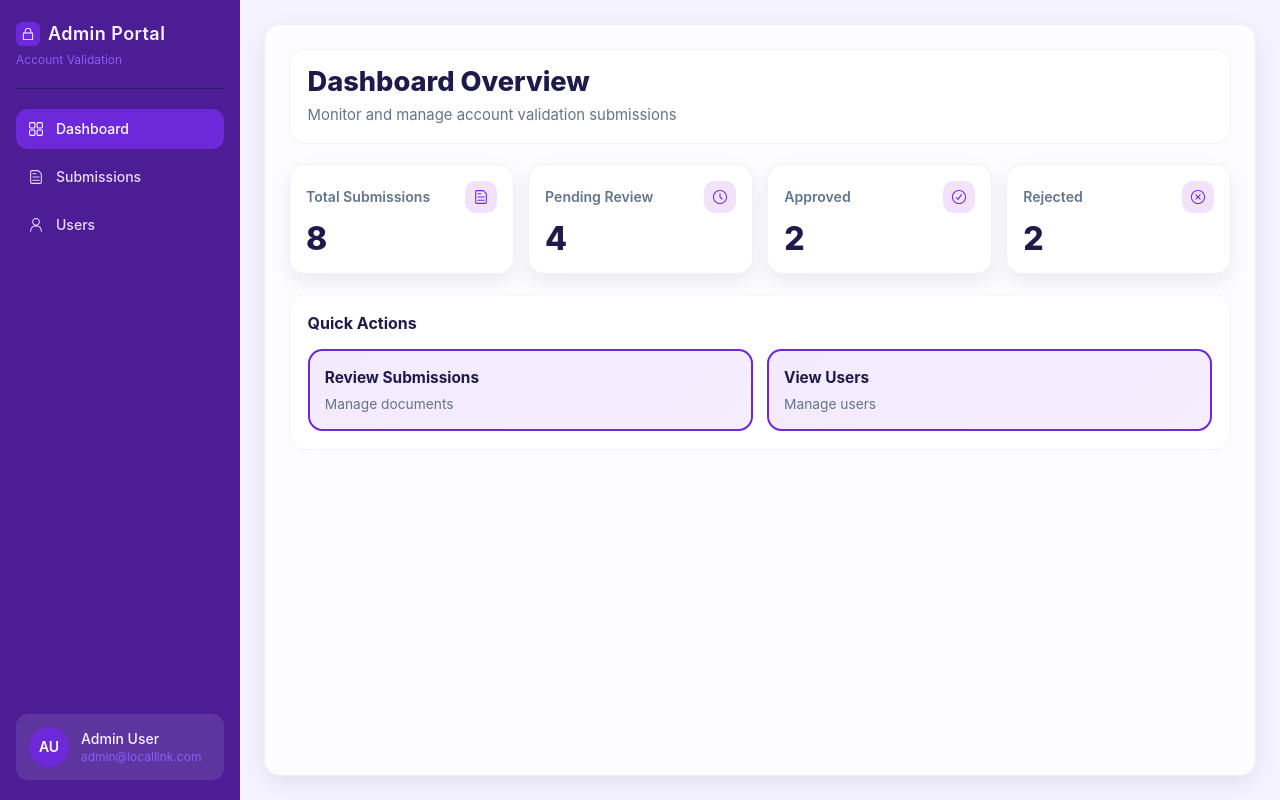
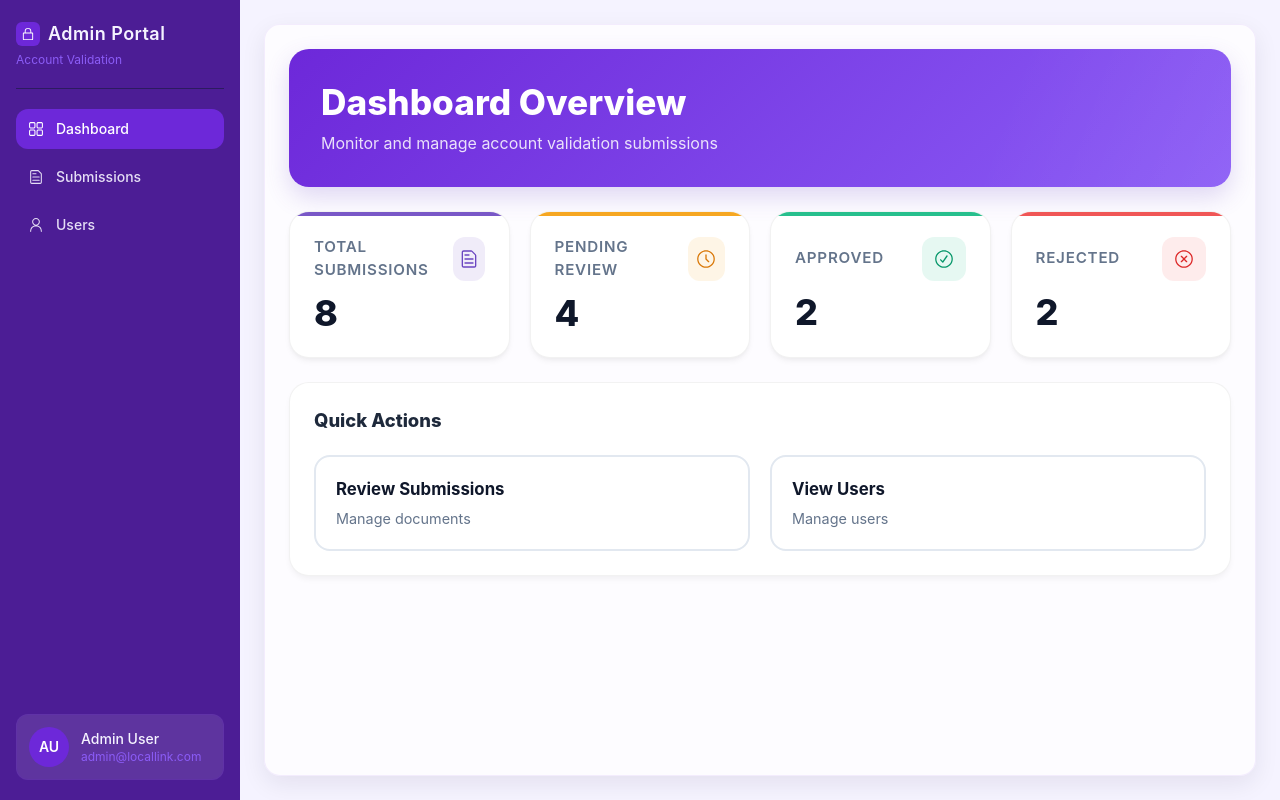
Before and after one commit to KyiPhyuThiriKhaing/CSC105-G09-GenZCoders-LocalLink, a React (Vite) app in the folder locallink-frontend/: page /admin/dashboard in a window 1280 px wide. Built offline with nearby package versions, Linux system fonts and the light colour scheme.

Commit message:
feat: revise admin dashboard ui

```diff
--- a/locallink-frontend/src/components/AdminPageComponents/features/admin/dashboard/AdminDashboardPage.module.css
+++ b/locallink-frontend/src/components/AdminPageComponents/features/admin/dashboard/AdminDashboardPage.module.css
@@ -1,45 +1,106 @@
 .page {
   display: flex;
   flex-direction: column;
-  gap: 1.25rem;
+  gap: 1.5rem;
   width: 100%;
 }
 
 .headerWrap {
-  background: rgba(255, 255, 255, 0.82);
-  border: 1px solid var(--color-ink-border-faint);
-  border-radius: 1rem;
-  padding: 1rem 1.1rem;
+  background: linear-gradient(135deg, var(--color-brand-primary, #6b46c1) 0%, var(--color-brand-accent, #9f7aea) 100%);
+  border-radius: 1.25rem;
+  padding: 2rem;
+  color: white;
+  box-shadow: 0 10px 25px rgba(107, 70, 193, 0.2);
+  position: relative;
+  overflow: hidden;
+}
+
+.headerWrap::after {
+  content: "";
+  position: absolute;
+  top: 0;
+  right: 0;
+  bottom: 0;
+  width: 50%;
+  background: linear-gradient(90deg, transparent, rgba(255, 255, 255, 0.1));
+  transform: skewX(-20deg) translateX(50%);
 }
 
 .headerTitle {
   margin: 0;
-  color: var(--color-ink-strong);
-  font-size: clamp(1.2rem, 2.2vw, 1.7rem);
+  color: white;
+  font-size: clamp(1.5rem, 3vw, 2.2rem);
   line-height: 1.2;
   font-weight: 800;
+  position: relative;
+  z-index: 1;
 }
 
 .headerSubtitle {
-  margin: 0.35rem 0 0;
-  color: var(--color-text-muted);
-  font-size: 0.93rem;
+  margin: 0.5rem 0 0;
+  color: rgba(255, 255, 255, 0.85);
+  font-size: 1rem;
+  position: relative;
+  z-index: 1;
 }
 
 .statsGrid {
   display: grid;
   grid-template-columns: repeat(4, minmax(0, 1fr));
-  gap: 0.9rem;
+  gap: 1.25rem;
 }
 
 .statCard {
-  background: #fff;
-  border: 1px solid var(--color-ink-border-faint);
-  border-radius: 1rem;
-  box-shadow: 0 8px 20px rgba(31, 18, 51, 0.08);
-  padding: 1rem;
+  background: #ffffff;
+  border: 1px solid rgba(0, 0, 0, 0.05);
+  border-radius: 1.25rem;
+  box-shadow: 0 4px 6px -1px rgba(0, 0, 0, 0.05), 0 2px 4px -1px rgba(0, 0, 0, 0.03);
+  padding: 1.5rem;
   display: grid;
-  gap: 0.55rem;
+  gap: 0.75rem;
+  transition: transform 0.2s ease, box-shadow 0.2s ease;
+  position: relative;
+  overflow: hidden;
+}
+
+.statCard::before {
+  content: "";
+  position: absolute;
+  top: 0;
+  left: 0;
+  right: 0;
+  height: 4px;
+  background: var(--stat-color, linear-gradient(90deg, var(--color-brand-primary, #6b46c1), var(--color-brand-accent, #9f7aea)));
+  opacity: 0.9;
+}
+
+.statCard:hover {
+  transform: translateY(-4px);
+  box-shadow: 0 12px 20px -3px rgba(0, 0, 0, 0.08), 0 4px 6px -2px rgba(0, 0, 0, 0.04);
+}
+
+.statCard--primary {
+  --stat-color: #6b46c1;
+  --stat-bg: rgba(107, 70, 193, 0.1);
+  --stat-text: #6b46c1;
+}
+
+.statCard--warning {
+  --stat-color: #f59e0b;
+  --stat-bg: rgba(245, 158, 11, 0.1);
+  --stat-text: #d97706;
+}
+
+.statCard--success {
+  --stat-color: #10b981;
+  --stat-bg: rgba(16, 185, 129, 0.1);
+  --stat-text: #059669;
+}
+
+.statCard--danger {
+  --stat-color: #ef4444;
+  --stat-bg: rgba(239, 68, 68, 0.1);
+  --stat-text: #dc2626;
 }
 
 .statTop {
@@ -51,79 +112,89 @@
 
 .statLabel {
   margin: 0;
-  color: var(--color-text-muted);
-  font-size: 0.88rem;
+  color: #64748b;
+  font-size: 0.95rem;
   font-weight: 600;
+  text-transform: uppercase;
+  letter-spacing: 0.05em;
 }
 
 .statIconWrap {
-  width: 2rem;
-  height: 2rem;
-  border-radius: 0.65rem;
-  background: rgba(152, 16, 250, 0.12);
-  color: var(--color-brand-primary);
+  width: 2.75rem;
+  height: 2.75rem;
+  border-radius: 0.75rem;
+  background: var(--stat-bg, linear-gradient(135deg, rgba(107, 70, 193, 0.1) 0%, rgba(159, 122, 234, 0.15) 100%));
+  color: var(--stat-text, var(--color-brand-primary, #6b46c1));
   display: grid;
   place-items: center;
 }
 
+.statIconWrap > svg {
+  width: 1.25rem;
+  height: 1.25rem;
+}
+
 .statValue {
   margin: 0;
-  color: var(--color-ink-strong);
+  color: #0f172a;
   font-weight: 800;
-  font-size: clamp(1.35rem, 2.6vw, 2rem);
+  font-size: clamp(1.75rem, 3vw, 2.25rem);
   line-height: 1.1;
 }
 
 .actionsWrap {
-  background: rgba(255, 255, 255, 0.82);
-  border: 1px solid var(--color-ink-border-faint);
-  border-radius: 1rem;
-  padding: 1rem 1.1rem 1.1rem;
+  background: #ffffff;
+  border: 1px solid rgba(0, 0, 0, 0.05);
+  border-radius: 1.25rem;
+  padding: 1.5rem;
+  box-shadow: 0 4px 6px -1px rgba(0, 0, 0, 0.05);
 }
 
 .actionsTitle {
   margin: 0;
-  color: var(--color-ink-strong);
-  font-size: 1rem;
-  font-weight: 700;
+  color: #1e293b;
+  font-size: 1.15rem;
+  font-weight: 800;
 }
 
 .actionsGrid {
-  margin-top: 0.9rem;
+  margin-top: 1.25rem;
   display: grid;
   grid-template-columns: repeat(2, minmax(0, 1fr));
-  gap: 0.85rem;
+  gap: 1.25rem;
 }
 
 .actionCard {
   width: 100%;
-  background: linear-gradient(135deg, rgba(243, 232, 255, 0.9) 0%, rgba(192, 132, 252, 0.15) 100%);
-  border: 2px solid var(--color-brand-primary);
-  border-radius: 0.9rem;
-  padding: 0.95rem;
+  background: #ffffff;
+  border: 2px solid #e2e8f0;
+  border-radius: 1rem;
+  padding: 1.25rem;
   text-align: left;
   cursor: pointer;
-  transition: transform 0.2s ease, box-shadow 0.2s ease, border-color 0.2s ease, background 0.2s ease;
+  transition: all 0.2s ease;
+  position: relative;
+  overflow: hidden;
 }
 
 .actionCard:hover {
   transform: translateY(-2px);
-  box-shadow: 0 12px 32px rgba(152, 16, 250, 0.25);
-  border-color: var(--color-brand-accent);
-  background: linear-gradient(135deg, rgba(243, 232, 255, 1) 0%, rgba(192, 132, 252, 0.25) 100%);
+  border-color: var(--color-brand-primary, #6b46c1);
+  box-shadow: 0 10px 15px -3px rgba(107, 70, 193, 0.1);
+  background: linear-gradient(135deg, #ffffff 0%, rgba(107, 70, 193, 0.03) 100%);
 }
 
 .actionTitle {
   margin: 0;
-  color: var(--color-ink-strong);
-  font-size: 0.96rem;
+  color: #0f172a;
+  font-size: 1.05rem;
   font-weight: 700;
 }
 
 .actionText {
-  margin: 0.28rem 0 0;
-  color: var(--color-text-muted);
-  font-size: 0.86rem;
+  margin: 0.35rem 0 0;
+  color: #64748b;
+  font-size: 0.9rem;
 }
 
 @media (max-width: 1024px) {
@@ -134,12 +205,12 @@
 
 @media (max-width: 640px) {
   .page {
-    gap: 1rem;
+    gap: 1.25rem;
   }
 
   .headerWrap,
   .actionsWrap {
-    padding: 0.9rem;
+    padding: 1.25rem;
   }
 
   .statsGrid,
--- a/locallink-frontend/src/components/AdminPageComponents/features/admin/dashboard/AdminDashboardPage.tsx
+++ b/locallink-frontend/src/components/AdminPageComponents/features/admin/dashboard/AdminDashboardPage.tsx
@@ -12,10 +12,10 @@ import AdminDashboardQuickActions from "./components/AdminDashboardQuickActions"
 import { MOCK_DASHBOARD_STATS } from "../../../../../data/mockAdminData";
 
 const DASHBOARD_STATS = [
-  { ...MOCK_DASHBOARD_STATS[0], Icon: FileTextIcon },
-  { ...MOCK_DASHBOARD_STATS[1], Icon: ClockIcon },
-  { ...MOCK_DASHBOARD_STATS[2], Icon: CheckCircledIcon },
-  { ...MOCK_DASHBOARD_STATS[3], Icon: CrossCircledIcon },
+  { ...MOCK_DASHBOARD_STATS[0], Icon: FileTextIcon, color: "primary" },
+  { ...MOCK_DASHBOARD_STATS[1], Icon: ClockIcon, color: "warning" },
+  { ...MOCK_DASHBOARD_STATS[2], Icon: CheckCircledIcon, color: "success" },
+  { ...MOCK_DASHBOARD_STATS[3], Icon: CrossCircledIcon, color: "danger" },
 ] as const;
 
 function AdminDashboardPage() {
--- a/locallink-frontend/src/components/AdminPageComponents/features/admin/dashboard/components/AdminDashboardStatCard.tsx
+++ b/locallink-frontend/src/components/AdminPageComponents/features/admin/dashboard/components/AdminDashboardStatCard.tsx
@@ -5,15 +5,19 @@ type AdminDashboardStatCardProps = {
   label: string;
   value: number;
   Icon: ComponentType<{ className?: string }>;
+  color?: "primary" | "warning" | "success" | "danger" | string;
 };
 
 function AdminDashboardStatCard({
   label,
   value,
   Icon,
+  color = "primary",
 }: AdminDashboardStatCardProps) {
+  const colorClass = styles[`statCard--${color}`] || styles["statCard--primary"];
+
   return (
-    <article className={styles.statCard}>
+    <article className={`${styles.statCard} ${colorClass}`}>
       <div className={styles.statTop}>
         <p className={styles.statLabel}>{label}</p>
         <span className={styles.statIconWrap} aria-hidden="true">
--- a/locallink-frontend/src/components/AdminPageComponents/features/admin/dashboard/components/AdminDashboardStatsGrid.tsx
+++ b/locallink-frontend/src/components/AdminPageComponents/features/admin/dashboard/components/AdminDashboardStatsGrid.tsx
@@ -6,6 +6,7 @@ type StatItem = {
   label: string;
   value: number;
   Icon: ComponentType<{ className?: string }>;
+  color?: "primary" | "warning" | "success" | "danger" | string;
 };
 
 type AdminDashboardStatsGridProps = {
@@ -21,6 +22,7 @@ function AdminDashboardStatsGrid({ stats }: AdminDashboardStatsGridProps) {
           label={stat.label}
           value={stat.value}
           Icon={stat.Icon}
+          color={stat.color}
         />
       ))}
     </section>
```
